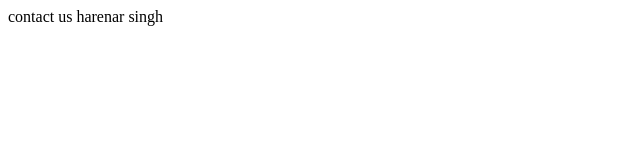
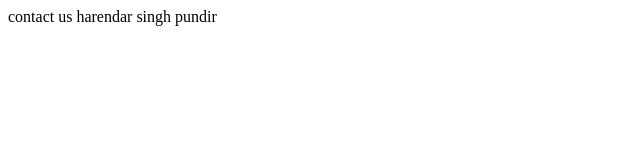
Before and after one commit to hspundir/frontend, a plain HTML site: page contact.html in a window 1280 px wide. Shown: the full height of the page, 0-640 px from the left. Drawn offline with Linux system fonts and the light colour scheme.

Commit message:
Update contact.html

```diff
--- a/contact.html
+++ b/contact.html
@@ -1,6 +1,6 @@
 <html>
     <title>contact</title>
     <body>
-        contact us harenar singh
+        contact us harendar singh pundir
     </body>
 </html>
```
